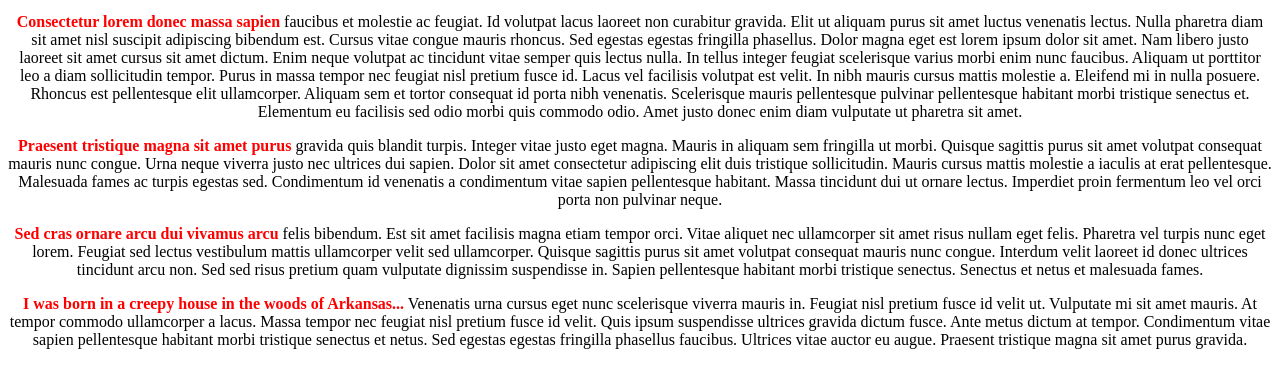
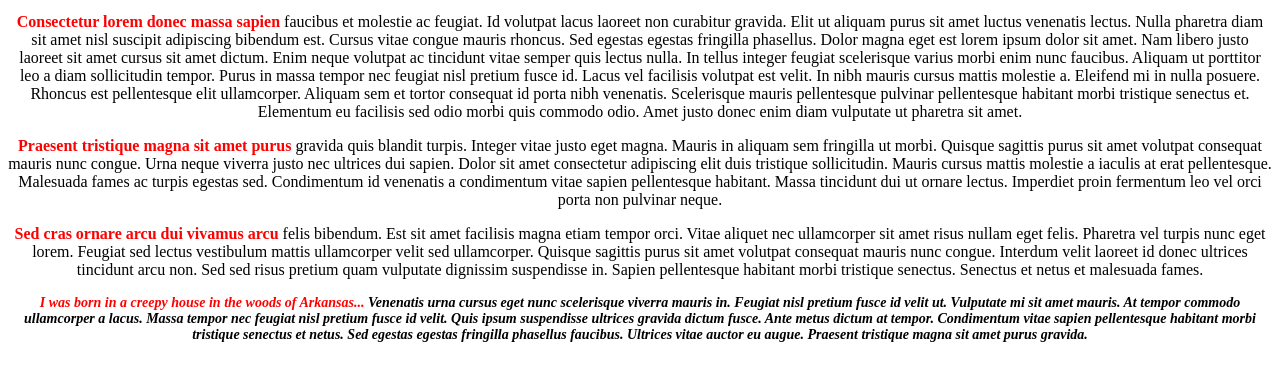
Before and after one commit to austinschrader/blogging-site, a plain HTML site: page index.html in a window 1280 px wide. Shown: the part 141-528 px from the top of the page. Drawn offline with Linux system fonts and the light colour scheme.

Commit message:
Add special styling to the about me section
Co-authored-by: Sarah Gilbert <sarahgilbert064@gmail.com>
Co-authored-by: Eric Stratton <strattonericj@gmail.com>

```diff
--- a/css/styles.css
+++ b/css/styles.css
@@ -10,3 +10,9 @@ h1 {
 .paragraph-holder {
   text-align: center;
 }
+
+.about-me {
+  font-style: italic;
+  font-weight: bold;
+  font-size: 14;
+}
--- a/index.html
+++ b/index.html
@@ -7,15 +7,17 @@
   <h1>Ghost Stories & Hauntings</h1>
 
   <div class="paragraph-holder">
-  <p><span class="first-sentence">Lorem ipsum dolor sit amet,</span> consectetur adipiscing elit, sed do eiusmod tempor incididunt ut labore et dolore magna aliqua. Semper eget duis at tellus at. Ornare arcu odio ut sem nulla pharetra diam sit. Ac turpis egestas sed tempus urna et pharetra pharetra. Dignissim cras tincidunt lobortis feugiat vivamus at augue eget arcu. Nunc vel risus commodo viverra maecenas accumsan lacus vel facilisis. Proin fermentum leo vel orci porta non pulvinar. Tortor aliquam nulla facilisi cras. Quis risus sed vulputate odio. Facilisis gravida neque convallis a. Viverra mauris in aliquam sem fringilla. Et malesuada fames ac turpis egestas maecenas pharetra convallis posuere.</p>
+    <p><span class="first-sentence">Lorem ipsum dolor sit amet,</span> consectetur adipiscing elit, sed do eiusmod tempor incididunt ut labore et dolore magna aliqua. Semper eget duis at tellus at. Ornare arcu odio ut sem nulla pharetra diam sit. Ac turpis egestas sed tempus urna et pharetra pharetra. Dignissim cras tincidunt lobortis feugiat vivamus at augue eget arcu. Nunc vel risus commodo viverra maecenas accumsan lacus vel facilisis. Proin fermentum leo vel orci porta non pulvinar. Tortor aliquam nulla facilisi cras. Quis risus sed vulputate odio. Facilisis gravida neque convallis a. Viverra mauris in aliquam sem fringilla. Et malesuada fames ac turpis egestas maecenas pharetra convallis posuere.</p>
 
-  <p><span class="first-sentence">Consectetur lorem donec massa sapien</span> faucibus et molestie ac feugiat. Id volutpat lacus laoreet non curabitur gravida. Elit ut aliquam purus sit amet luctus venenatis lectus. Nulla pharetra diam sit amet nisl suscipit adipiscing bibendum est. Cursus vitae congue mauris rhoncus. Sed egestas egestas fringilla phasellus. Dolor magna eget est lorem ipsum dolor sit amet. Nam libero justo laoreet sit amet cursus sit amet dictum. Enim neque volutpat ac tincidunt vitae semper quis lectus nulla. In tellus integer feugiat scelerisque varius morbi enim nunc faucibus. Aliquam ut porttitor leo a diam sollicitudin tempor. Purus in massa tempor nec feugiat nisl pretium fusce id. Lacus vel facilisis volutpat est velit. In nibh mauris cursus mattis molestie a. Eleifend mi in nulla posuere. Rhoncus est pellentesque elit ullamcorper. Aliquam sem et tortor consequat id porta nibh venenatis. Scelerisque mauris pellentesque pulvinar pellentesque habitant morbi tristique senectus et. Elementum eu facilisis sed odio morbi quis commodo odio. Amet justo donec enim diam vulputate ut pharetra sit amet.</p>
+    <p><span class="first-sentence">Consectetur lorem donec massa sapien</span> faucibus et molestie ac feugiat. Id volutpat lacus laoreet non curabitur gravida. Elit ut aliquam purus sit amet luctus venenatis lectus. Nulla pharetra diam sit amet nisl suscipit adipiscing bibendum est. Cursus vitae congue mauris rhoncus. Sed egestas egestas fringilla phasellus. Dolor magna eget est lorem ipsum dolor sit amet. Nam libero justo laoreet sit amet cursus sit amet dictum. Enim neque volutpat ac tincidunt vitae semper quis lectus nulla. In tellus integer feugiat scelerisque varius morbi enim nunc faucibus. Aliquam ut porttitor leo a diam sollicitudin tempor. Purus in massa tempor nec feugiat nisl pretium fusce id. Lacus vel facilisis volutpat est velit. In nibh mauris cursus mattis molestie a. Eleifend mi in nulla posuere. Rhoncus est pellentesque elit ullamcorper. Aliquam sem et tortor consequat id porta nibh venenatis. Scelerisque mauris pellentesque pulvinar pellentesque habitant morbi tristique senectus et. Elementum eu facilisis sed odio morbi quis commodo odio. Amet justo donec enim diam vulputate ut pharetra sit amet.</p>
 
-  <p><span class="first-sentence">Praesent tristique magna sit amet purus</span> gravida quis blandit turpis. Integer vitae justo eget magna. Mauris in aliquam sem fringilla ut morbi. Quisque sagittis purus sit amet volutpat consequat mauris nunc congue. Urna neque viverra justo nec ultrices dui sapien. Dolor sit amet consectetur adipiscing elit duis tristique sollicitudin. Mauris cursus mattis molestie a iaculis at erat pellentesque. Malesuada fames ac turpis egestas sed. Condimentum id venenatis a condimentum vitae sapien pellentesque habitant. Massa tincidunt dui ut ornare lectus. Imperdiet proin fermentum leo vel orci porta non pulvinar neque.</p>
+    <p><span class="first-sentence">Praesent tristique magna sit amet purus</span> gravida quis blandit turpis. Integer vitae justo eget magna. Mauris in aliquam sem fringilla ut morbi. Quisque sagittis purus sit amet volutpat consequat mauris nunc congue. Urna neque viverra justo nec ultrices dui sapien. Dolor sit amet consectetur adipiscing elit duis tristique sollicitudin. Mauris cursus mattis molestie a iaculis at erat pellentesque. Malesuada fames ac turpis egestas sed. Condimentum id venenatis a condimentum vitae sapien pellentesque habitant. Massa tincidunt dui ut ornare lectus. Imperdiet proin fermentum leo vel orci porta non pulvinar neque.</p>
 
-  <p><span class="first-sentence">Sed cras ornare arcu dui vivamus arcu</span> felis bibendum. Est sit amet facilisis magna etiam tempor orci. Vitae aliquet nec ullamcorper sit amet risus nullam eget felis. Pharetra vel turpis nunc eget lorem. Feugiat sed lectus vestibulum mattis ullamcorper velit sed ullamcorper. Quisque sagittis purus sit amet volutpat consequat mauris nunc congue. Interdum velit laoreet id donec ultrices tincidunt arcu non. Sed sed risus pretium quam vulputate dignissim suspendisse in. Sapien pellentesque habitant morbi tristique senectus. Senectus et netus et malesuada fames.</p>
+    <p><span class="first-sentence">Sed cras ornare arcu dui vivamus arcu</span> felis bibendum. Est sit amet facilisis magna etiam tempor orci. Vitae aliquet nec ullamcorper sit amet risus nullam eget felis. Pharetra vel turpis nunc eget lorem. Feugiat sed lectus vestibulum mattis ullamcorper velit sed ullamcorper. Quisque sagittis purus sit amet volutpat consequat mauris nunc congue. Interdum velit laoreet id donec ultrices tincidunt arcu non. Sed sed risus pretium quam vulputate dignissim suspendisse in. Sapien pellentesque habitant morbi tristique senectus. Senectus et netus et malesuada fames.</p>
 
-  <p><span class="first-sentence">I was born in a creepy house in the woods of Arkansas...</span> Venenatis urna cursus eget nunc scelerisque viverra mauris in. Feugiat nisl pretium fusce id velit ut. Vulputate mi sit amet mauris. At tempor commodo ullamcorper a lacus. Massa tempor nec feugiat nisl pretium fusce id velit. Quis ipsum suspendisse ultrices gravida dictum fusce. Ante metus dictum at tempor. Condimentum vitae sapien pellentesque habitant morbi tristique senectus et netus. Sed egestas egestas fringilla phasellus faucibus. Ultrices vitae auctor eu augue. Praesent tristique magna sit amet purus gravida.</p>
+    <div class="about-me">
+      <p><span class="first-sentence">I was born in a creepy house in the woods of Arkansas...</span> Venenatis urna cursus eget nunc scelerisque viverra mauris in. Feugiat nisl pretium fusce id velit ut. Vulputate mi sit amet mauris. At tempor commodo ullamcorper a lacus. Massa tempor nec feugiat nisl pretium fusce id velit. Quis ipsum suspendisse ultrices gravida dictum fusce. Ante metus dictum at tempor. Condimentum vitae sapien pellentesque habitant morbi tristique senectus et netus. Sed egestas egestas fringilla phasellus faucibus. Ultrices vitae auctor eu augue. Praesent tristique magna sit amet purus gravida.</p>
+    </div>
   </div>
 
 </body>
```
